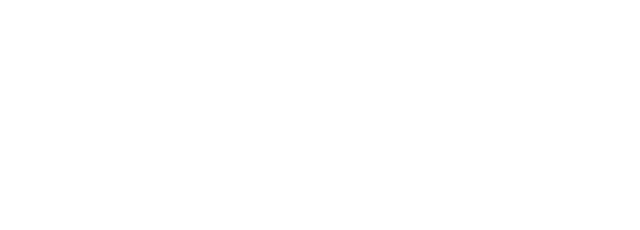
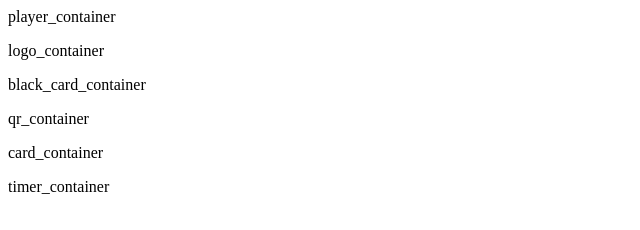
Before and after one commit to evannumbers/CardParlour, a plain HTML site: page src/clients/display.html in a window 1280 px wide. Shown: the whole page, without its empty margins (0-640 px from the left). Drawn offline with Linux system fonts and the light colour scheme.

Commit message:
Initial DIV configuration

```diff
--- a/src/clients/display.html
+++ b/src/clients/display.html
@@ -2,17 +2,31 @@
   <body>
     <div class = "top_container">
       <div class = "player_container">
-
+        <p>player_container</p>
       </div>
 
       <div class = "middle_container">
         <div class = "logo_container">
-
+          <p>logo_container</p>
         </div>
 
         <div class = "black_card_container">
+          <p>black_card_container</p>
         </div>
       </div>
+
+      <div class = "qr_container">
+        <p>qr_container</p>
+      </div>
+
+    </div>
+
+    <div class = "card_container">
+      <p>card_container</p>
+    </div>
+
+    <div class = "timer_container">
+      <p>timer_container</p>
     </div>
   </body>
 </html>
```
